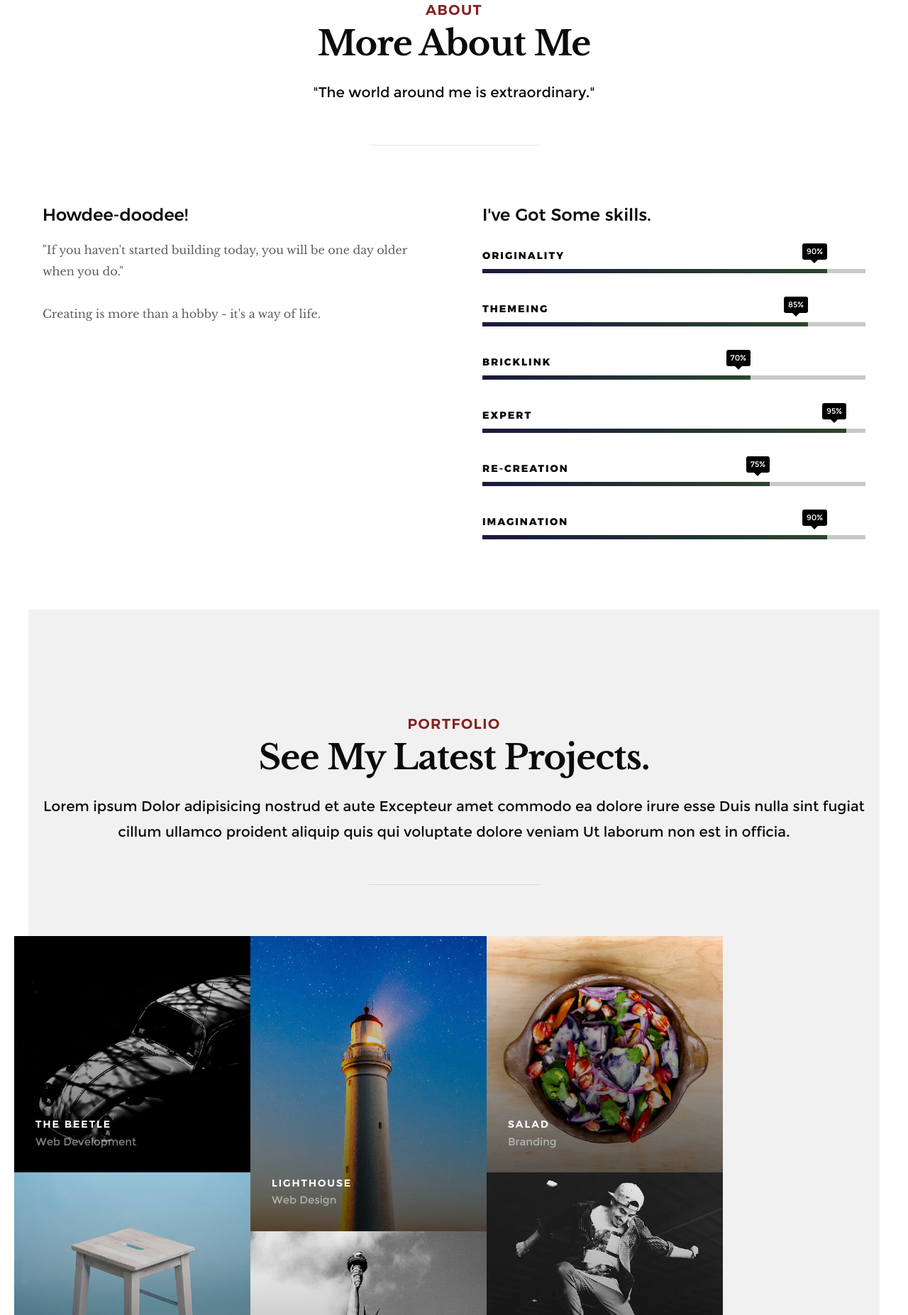
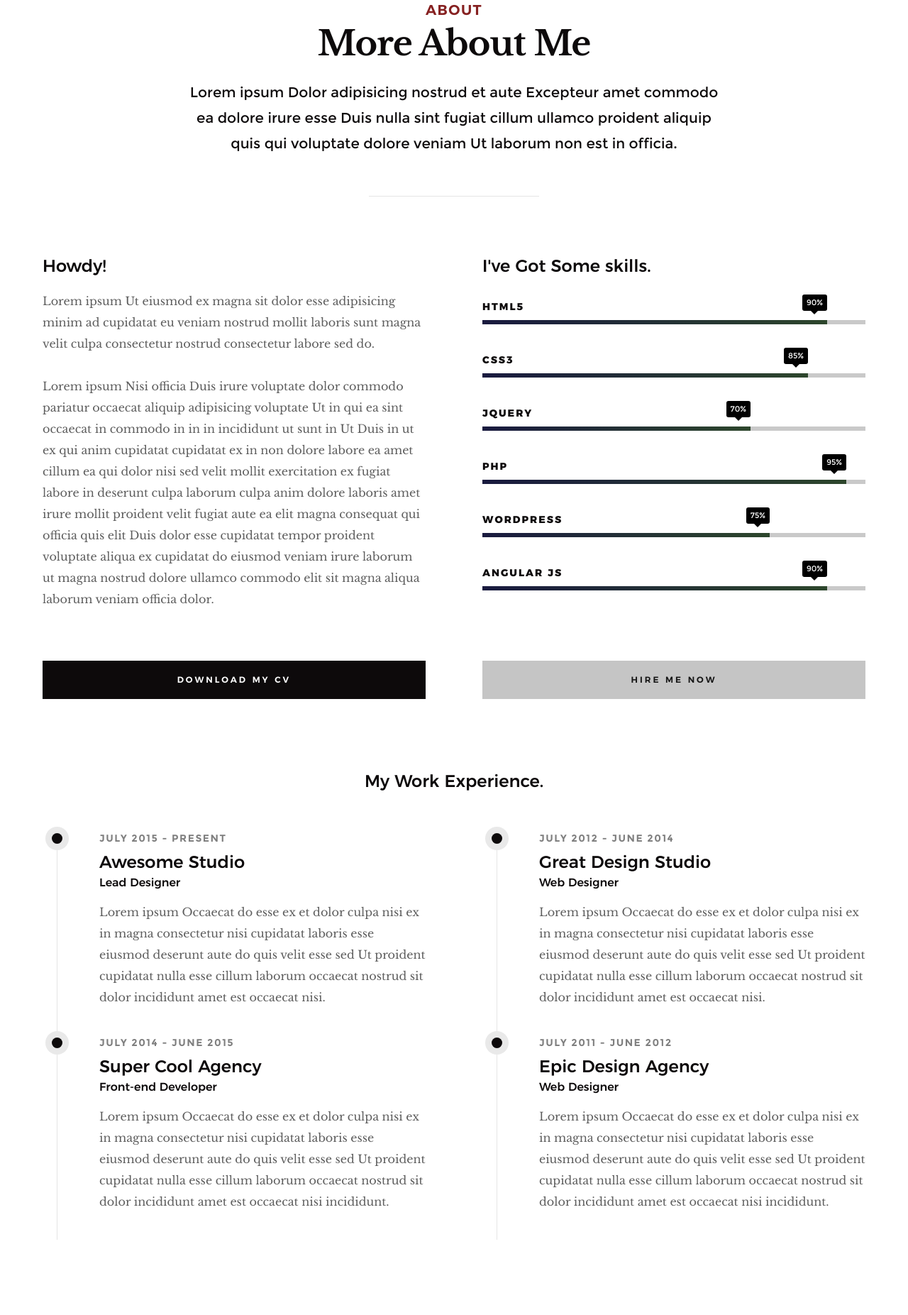
Before and after one commit to dmcewen/Hola, a plain HTML site: page index.html in a window 1280 px wide. Shown: the part 947-2800 px from the top of the page at 71% size. Drawn offline with Linux system fonts and the light colour scheme.

Commit message:
Add files via upload

```diff
--- a/index.html
+++ b/index.html
@@ -76,13 +76,13 @@
 
                 <h1>
                     I am Jonathan Doe. <br>
-                    LEGO Creator and <br>
-                    designer of the future.
+                    I am a graphic & UI/UX <br>
+                    designer based in Somewhere.
                 </h1>
 
                 <div class="home-content__buttons">
                     <a href="#works" class="smoothscroll btn btn--stroke">
-                        Latest Builds
+                        Latest Projects
                     </a>
                     <a href="#about" class="smoothscroll btn btn--stroke">
                         More About Me
@@ -99,7 +99,7 @@
 
         </div> <!-- end home-content -->
 
-        <!--<ul class="home-social">
+        <ul class="home-social">
             <li>
                 <a href="#"><i class="im im-facebook" aria-hidden="true"></i><span>Facebook</span></a>
             </li>
@@ -116,7 +116,7 @@
                 <a href="#"><i class="im im-pinterest" aria-hidden="true"></i><span>Pinterest</span></a>
             </li>
         </ul>
-        <!-- end home-social -->-->
+        <!-- end home-social -->
 
     </section> <!-- end s-home -->
 
@@ -129,19 +129,19 @@
             <div class="col-full text-center">
                 <h3>About</h3>
                 <h1>More About Me</h1>
-                <p class="lead">"The world around me is extraordinary."</p>
+                <p class="lead">Lorem ipsum Dolor adipisicing nostrud et aute Excepteur amet commodo ea dolore irure esse Duis nulla sint fugiat cillum ullamco proident aliquip quis qui voluptate dolore veniam Ut laborum non est in officia.</p>
             </div>
         </div>
 
         <div class="row about-content">
 
             <div class="col-six tab-full left">
-                <h3>Howdee-doodee!</h3>
+                <h3>Howdy!</h3>
 
-                <p>"If you haven't started building today, you will be one day older when you do."</p>
+                <p>Lorem ipsum Ut eiusmod ex magna sit dolor esse adipisicing minim ad cupidatat eu veniam nostrud mollit laboris sunt magna velit culpa consectetur nostrud consectetur labore sed do.</p>
 
                 <p>
-                Creating is more than a hobby - it's a way of life.
+                Lorem ipsum Nisi officia Duis irure voluptate dolor commodo pariatur occaecat aliquip adipisicing voluptate Ut in qui ea sint occaecat in commodo in in in incididunt ut sunt in Ut Duis in ut ex qui anim cupidatat cupidatat ex in non dolore labore ea amet cillum ea qui dolor nisi sed velit mollit exercitation ex fugiat labore in deserunt culpa laborum culpa anim dolore laboris amet irure mollit proident velit fugiat aute ea elit magna consequat qui officia quis elit Duis dolor esse cupidatat tempor proident voluptate aliqua ex cupidatat do eiusmod veniam irure laborum ut magna nostrud dolore ullamco commodo elit sit magna aliqua laborum veniam officia dolor.
                 </p>
             </div>
 
@@ -151,27 +151,27 @@
                 <ul class="skill-bars">
                     <li>
                     <div class="progress percent90"><span>90%</span></div>
-                    <strong>Originality</strong>
+                    <strong>HTML5</strong>
                     </li>
                     <li>
                     <div class="progress percent85"><span>85%</span></div>
-                    <strong>Themeing</strong>
+                    <strong>CSS3</strong>
                     </li>
                     <li>
                     <div class="progress percent70"><span>70%</span></div>
-                    <strong>BrickLINK</strong>
+                    <strong>JQuery</strong>
                     </li>
                     <li>
                     <div class="progress percent95"><span>95%</span></div>
-                    <strong>Expert</strong>
+                    <strong>PHP</strong>
                     </li>
                     <li>
                     <div class="progress percent75"><span>75%</span></div>
-                    <strong>Re-creation</strong>
+                    <strong>Wordpress</strong>
                     </li>
                     <li>
                     <div class="progress percent90"><span>90%</span></div>
-                    <strong>Imagination</strong>
+                    <strong>Angular JS</strong>
                     </li>
                 </ul>
             </div>
@@ -180,7 +180,7 @@
 
         <div class="row about-content about-content--buttons">
 
-            <!--<div class="col-six tab-full left">
+            <div class="col-six tab-full left">
                 <a href="#0" class="btn btn--primary full-width">Download My CV</a>
             </div>
             <div class="col-six tab-full right">
@@ -189,7 +189,7 @@
 
         </div> <!-- end about-content buttons -->
 
-        <!--<div class="row about-content about-content--timeline">
+        <div class="row about-content about-content--timeline">
 
             <div class="col-full text-center">
                 <h3>My Work Experience.</h3>
@@ -210,7 +210,7 @@
                         </div>
                     </div> <!-- end timeline__block -->
 
-                    <!--<div class="timeline__block">
+                    <div class="timeline__block">
                         <div class="timeline__bullet"></div>
                         <div class="timeline__header">
                             <p class="timeline__timeframe">July 2014 - June 2015</p>
@@ -222,10 +222,10 @@
                         </div>
                     </div> <!-- end timeline__block -->
 
-                <!--</div> <!-- end timeline -->
-            <!--</div> <!-- end left -->
+                </div> <!-- end timeline -->
+            </div> <!-- end left -->
 
-            <!--<div class="col-six tab-full right">
+            <div class="col-six tab-full right">
                 <div class="timeline">
 
                     <div class="timeline__block">
@@ -240,7 +240,7 @@
                         </div>
                     </div> <!-- end timeline__block -->
 
-                    <!--<div class="timeline__block">
+                    <div class="timeline__block">
                         <div class="timeline__bullet"></div>
                         <div class="timeline__header">
                             <p class="timeline__timeframe">July 2011 - June 2012</p>
@@ -252,12 +252,12 @@
                         </div>
                     </div> <!-- end timeline__block -->
 
-                <!--</div> <!-- end timeline -->
-            <!--</div> <!-- end right -->
+                </div> <!-- end timeline -->
+            </div> <!-- end right -->
 
-        <!--</div> <!-- end about-content timeline -->
+        </div> <!-- end about-content timeline -->
 
-    <!--</section> <!-- end about -->
+    </section> <!-- end about -->
 
 
     <!-- works
```
